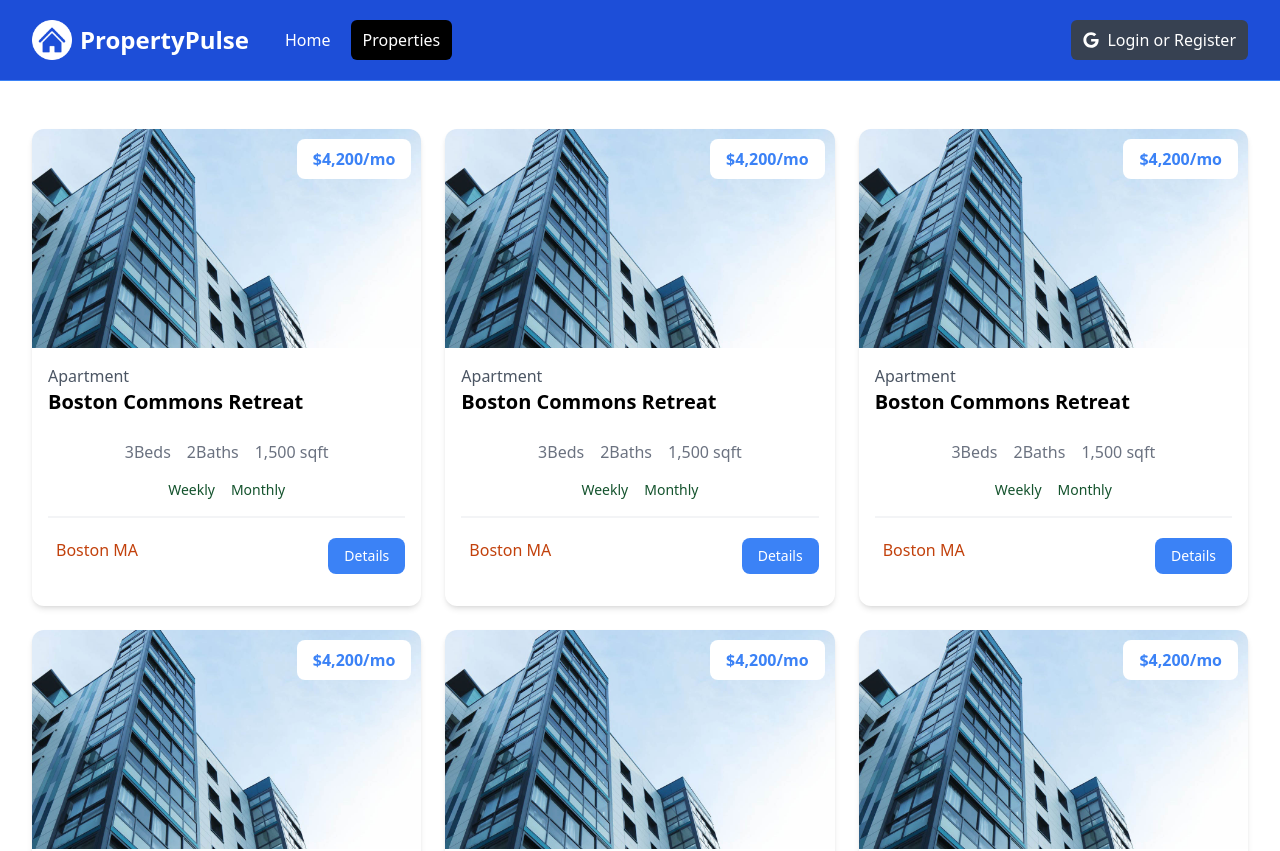
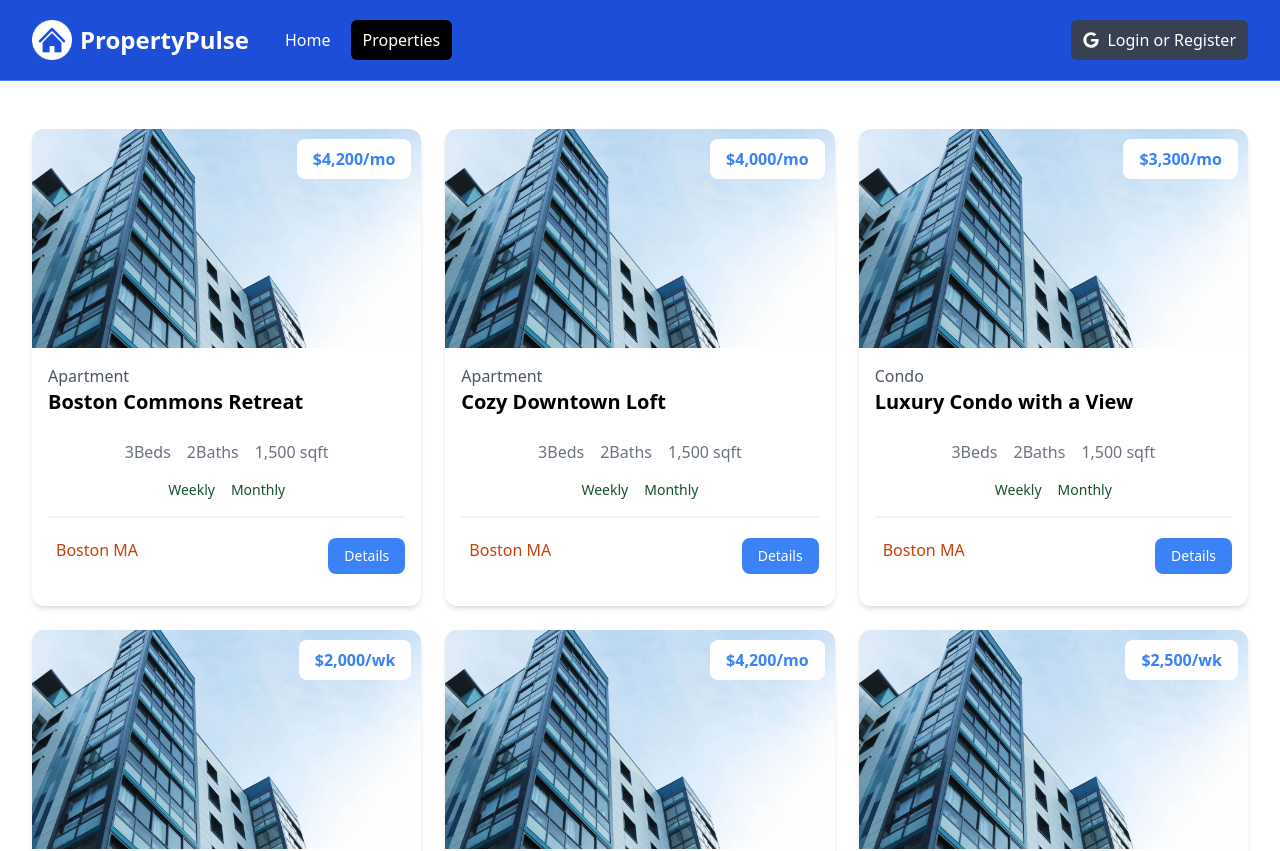
Before and after one commit to jtsz5057/realestate-app, a Next.js app: page /properties in a window 1280 px wide. Shown: the top 851 px of the page. Built offline with nearby package versions, Linux system fonts and the light colour scheme.

Commit message:
propertycard component - create function for displaying rates in monthly, weekly and nightly

```diff
--- a/components/PropertyCard.jsx
+++ b/components/PropertyCard.jsx
@@ -1,7 +1,19 @@
 import Image from 'next/image'
 import Link from 'next/link'
 
-const PropertyCard = () => {
+const PropertyCard = ({ property }) => {
+  const getRateDisplay = () => {
+    const { rates } = property;
+
+    if (rates.monthly) {
+      return `${rates.monthly.toLocaleString()}/mo`;
+    } else if (rates.weekly) {
+      return `${rates.weekly.toLocaleString()}/wk`;
+    } else if (rates.nightly) {
+      return `${rates.nightly.toLocaleString()}/night`;
+    }
+  }
+
   return (
     <div className="rounded-xl shadow-md relative">
         <Image
@@ -14,13 +26,13 @@ const PropertyCard = () => {
         />
         <div className="p-4">
             <div className="text-left md:text-center lg:text-left mb-6">
-                <div className="text-gray-600">Apartment</div>
-                    <h3 className="text-xl font-bold">Boston Commons Retreat</h3>
+                <div className="text-gray-600">{property.type}</div>
+                    <h3 className="text-xl font-bold">{property.name}</h3>
                 </div>
               <h3
                 className="absolute top-[10px] right-[10px] bg-white px-4 py-2 rounded-lg text-blue-500 font-bold text-right md:text-center lg:text-right"
               >
-                $4,200/mo
+                ${getRateDisplay()}
               </h3>
 
               <div className="flex justify-center gap-4 text-gray-500 mb-4">
```
